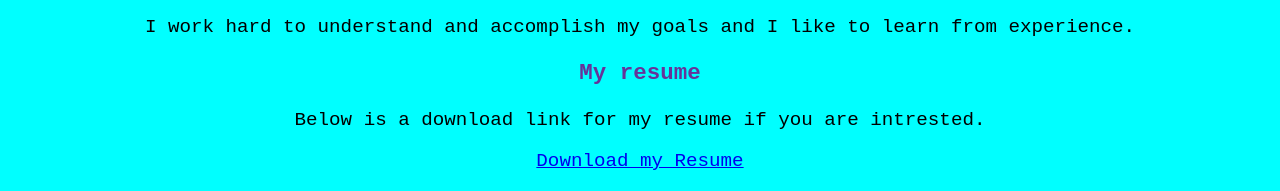
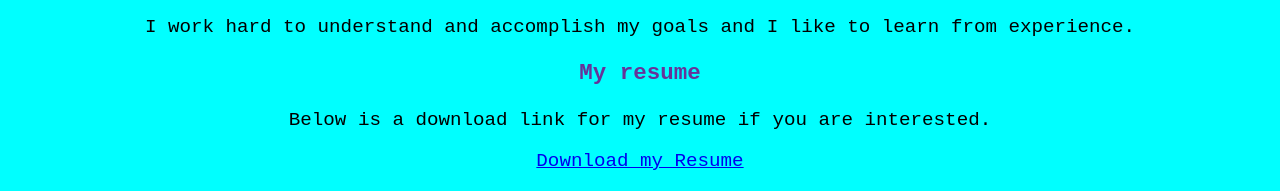
Before and after one commit to jakeer605/jakeer605.github.io, a plain HTML site: page index.html in a window 1280 px wide. Shown: the part 870-1061 px from the top of the page. Drawn offline with Linux system fonts and the light colour scheme.

Commit message:
Update index.html

```diff
--- a/index.html
+++ b/index.html
@@ -24,7 +24,7 @@
         </div>
         <div class="Resume">
             <h3>My resume</h3>
-            <p>Below is a download link for my resume if you are intrested.</p>
+            <p>Below is a download link for my resume if you are interested.</p>
             <a href="Pdf/Resume Jake_Kida.pdf" download="Resume">Download my Resume </a>
             </a>
         </div>
```
